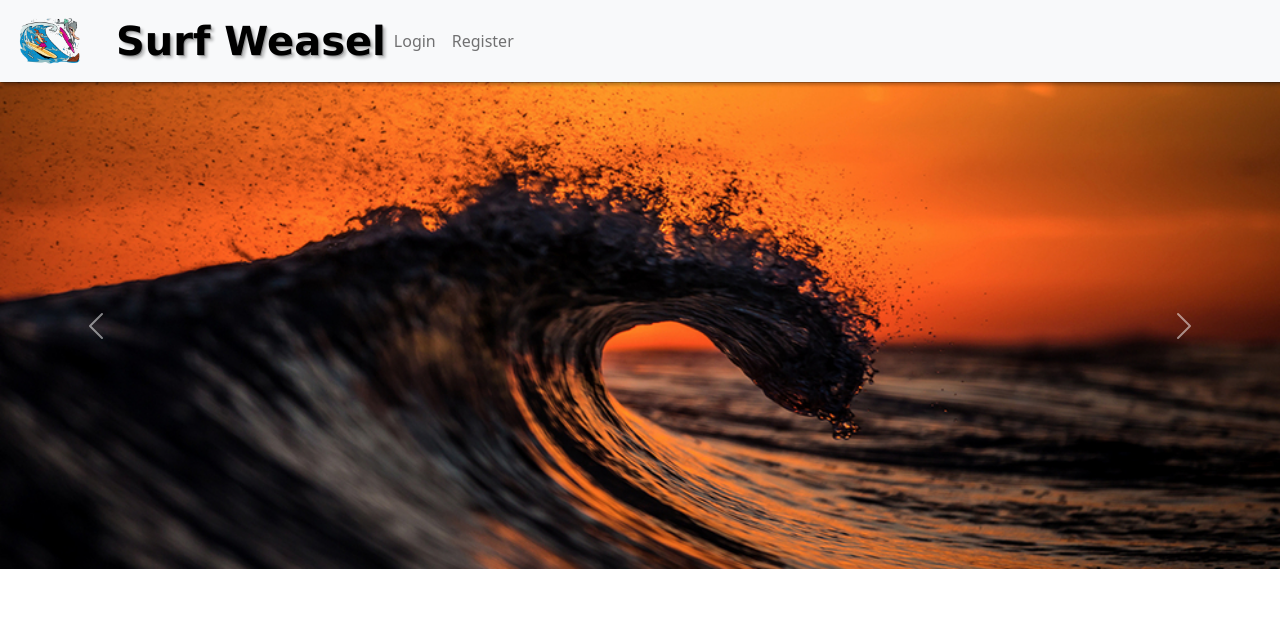
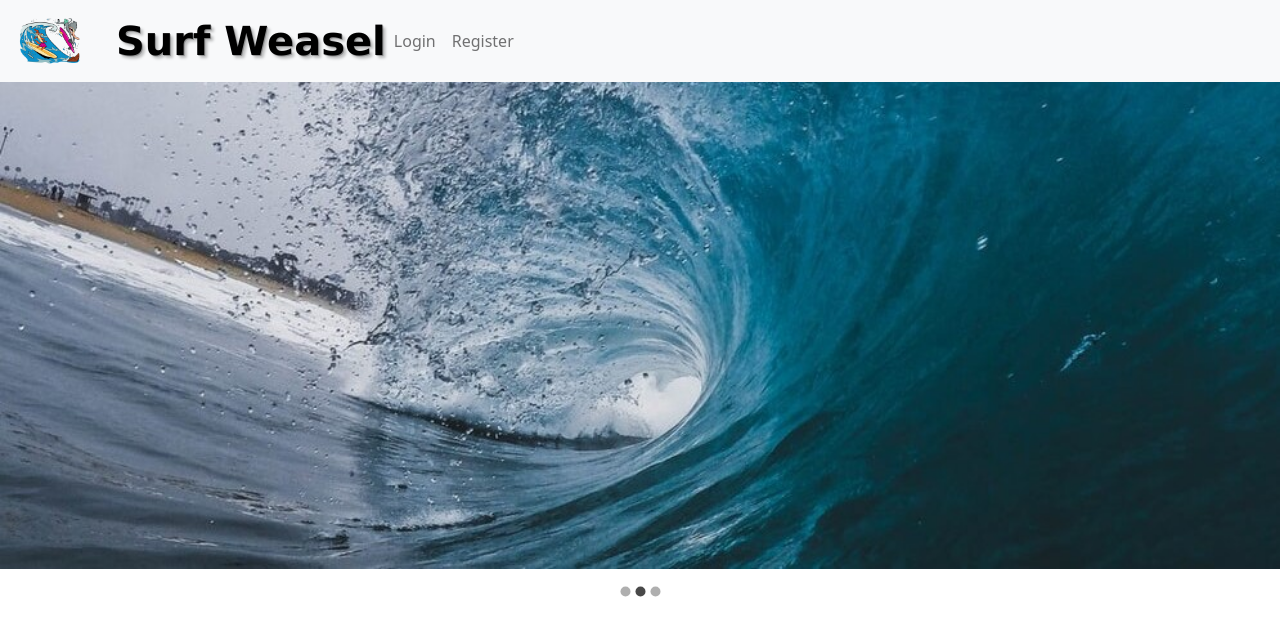
Before and after one commit to mdu830/react-surf-weasel, a React (Create React App) app in the folder client/: page / in a window 1280 px wide. Shown: the top 636 px of the page. Built offline with nearby package versions, Linux system fonts and the light colour scheme.

Commit message:
installed @materials-ui and created better carousel

```diff
--- a/client/package.json
+++ b/client/package.json
@@ -3,6 +3,8 @@
   "version": "0.1.0",
   "private": true,
   "dependencies": {
+    "@material-ui/core": "^4.12.1",
+    "@material-ui/icons": "^4.11.2",
     "@testing-library/jest-dom": "^5.11.4",
     "@testing-library/react": "^11.1.0",
     "@testing-library/user-event": "^12.1.10",
@@ -10,6 +12,7 @@
     "react": "^17.0.2",
     "react-animations": "^1.0.0",
     "react-dom": "^17.0.2",
+    "react-material-ui-carousel": "^2.2.7",
     "react-scripts": "4.0.3",
     "reactstrap": "^8.9.0",
     "styled-components": "^5.3.0",
--- a/client/src/pages/homePage.js
+++ b/client/src/pages/homePage.js
@@ -1,22 +1,12 @@
 /* eslint-disable react-hooks/rules-of-hooks */
 
 import React, { useState } from 'react';
-import {
-    Carousel,
-    CarouselItem,
-    CarouselControl,
-    CarouselIndicators,
-    CarouselCaption
-} from 'reactstrap';
+import Carousel from 'react-material-ui-carousel'
+import { Paper, Button } from '@material-ui/core'
 
 import waveOrange from '../assets/images/waveOrange.jpg'
 import waveBlue from '../assets/images/waveBlue.jpg'
 import waveGreen from '../assets/images/waveGreen.jpg'
-
-// import { fadeIn } from 'react-animations'
-// import styled, {keyframes} from 'styled-components'
-
-// const Animate = styled.div`animation: 1.3s ${keyframes`${fadeIn}`} `;
 
 const items = [
     {
@@ -38,50 +28,10 @@ const items = [
 
 const homePage = (props) => {
 
-    const [activeIndex, setActiveIndex] = useState(0);
-    const [animating, setAnimating] = useState(false);
-
-    const next = () => {
-        if (animating) return;
-        const nextIndex = activeIndex === items.length - 1 ? 0 : activeIndex + 1;
-        setActiveIndex(nextIndex);
-    }
-
-    const previous = () => {
-        if (animating) return;
-        const nextIndex = activeIndex === 0 ? items.length - 1 : activeIndex - 1;
-        setActiveIndex(nextIndex);
-    }
-
-    const goToIndex = (newIndex) => {
-        if (animating) return;
-        setActiveIndex(newIndex);
-    }
-
-    const slides = items.map((item) => {
-        return (
-            <CarouselItem
-                onExiting={() => setAnimating(true)}
-                onExited={() => setAnimating(true)}
-                key={item.src}
-            >
-                <img className="slideImg" src={item.src} alt={item.altText} />
-                <CarouselCaption captionText={item.caption} captionHeader={item.caption} />
-            </CarouselItem>
-        );
-    });
 
     return (
-        <Carousel
-            fade={true}
-            activeIndex={activeIndex}
-            next={next}
-            previous={previous}
-        >
-            <CarouselIndicators items={items} activeIndex={activeIndex} onClickHandler={goToIndex} />
-            {slides}
-            <CarouselControl direction="prev" directionText=" " onClickHandler={previous} />
-            <CarouselControl direction="next" directionText=" " onClickHandler={next} />
+        <Carousel>
+            {items.map((item) => <img className="slideImg" src={item.src} alt={item.altText} />)}
         </Carousel>
     );
 }
--- a/package.json
+++ b/package.json
@@ -4,7 +4,7 @@
   "description": "",
   "main": "server.js",
   "scripts": {
-    "start": "npm run start:prod || npm run start:dev",
+    "start": "if-env NODE_ENV=production && npm run start:prod || npm run start:dev",
     "start:prod": "node server.js",
     "start:dev": "concurrently \"nodemon --ignore 'client/*'\" \"npm run client\"",
     "client": "cd client && npm run start",
```
Also changed, not shown: 1 other file (tests, documents, lock files or other folders).
